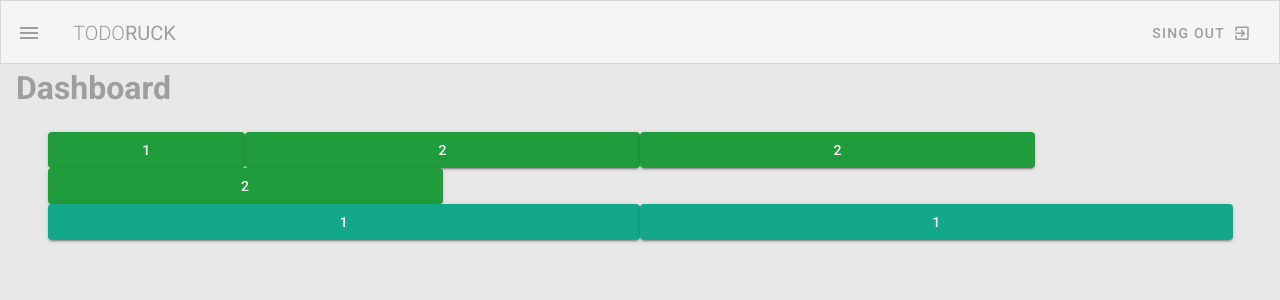
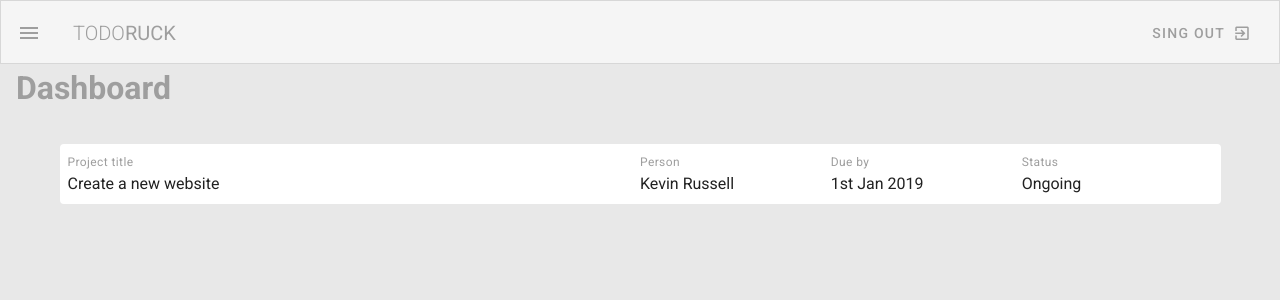
Before and after one commit to ruckrussell/todoruck, a Vue app: page / in a window 1280 px wide. Shown: the top 300 px of the page. Built offline with nearby package versions, Linux system fonts and the light colour scheme.

Commit message:
Grid en v-flex y v-layout (pt 2)

```diff
--- a/src/views/Dashboard.vue
+++ b/src/views/Dashboard.vue
@@ -4,30 +4,26 @@
 
   <v-container class="my-5">
 
-    <v-layout wrap row>
-      <v-flex xs12 md2>
-        <v-btn outline block class="primary">1</v-btn>
-      </v-flex>
-      <v-flex xs4 md4>
-        <v-btn outline block class="primary">2</v-btn>
-      </v-flex>
-      <v-flex xs4 md4>
-        <v-btn outline block class="primary">2</v-btn>
-      </v-flex>
-      <v-flex xs4 md4>
-        <v-btn outline block class="primary">2</v-btn>
-      </v-flex>
-
-    </v-layout>
-
-    <v-layout row wrap justify-space-around>
-      <v-flex xs4 md6>
-        <v-btn outline block class="success">1</v-btn>
-      </v-flex>
-      <v-flex xs4 md6>
-        <v-btn outline block class="success">1</v-btn>
-      </v-flex>
-    </v-layout>
+    <v-card flat class="pa-5">
+      <v-layout row wrap>
+        <v-flex xs12 md6>
+          <div class="caption grey--text">Project title</div>
+          <div>Create a new website</div>
+        </v-flex>
+        <v-flex xs6 sm4 md2>
+          <div class="caption grey--text">Person</div>
+          <div>Kevin Russell</div>
+        </v-flex>
+        <v-flex xs6 sm4 md2>
+          <div class="caption grey--text">Due by</div>
+          <div>1st Jan 2019</div>
+        </v-flex>
+        <v-flex xs6 sm4 md2>
+          <div class="caption grey--text">Status</div>
+          <div>Ongoing</div>
+        </v-flex>
+      </v-layout>
+    </v-card>
 
   </v-container>
 
```
